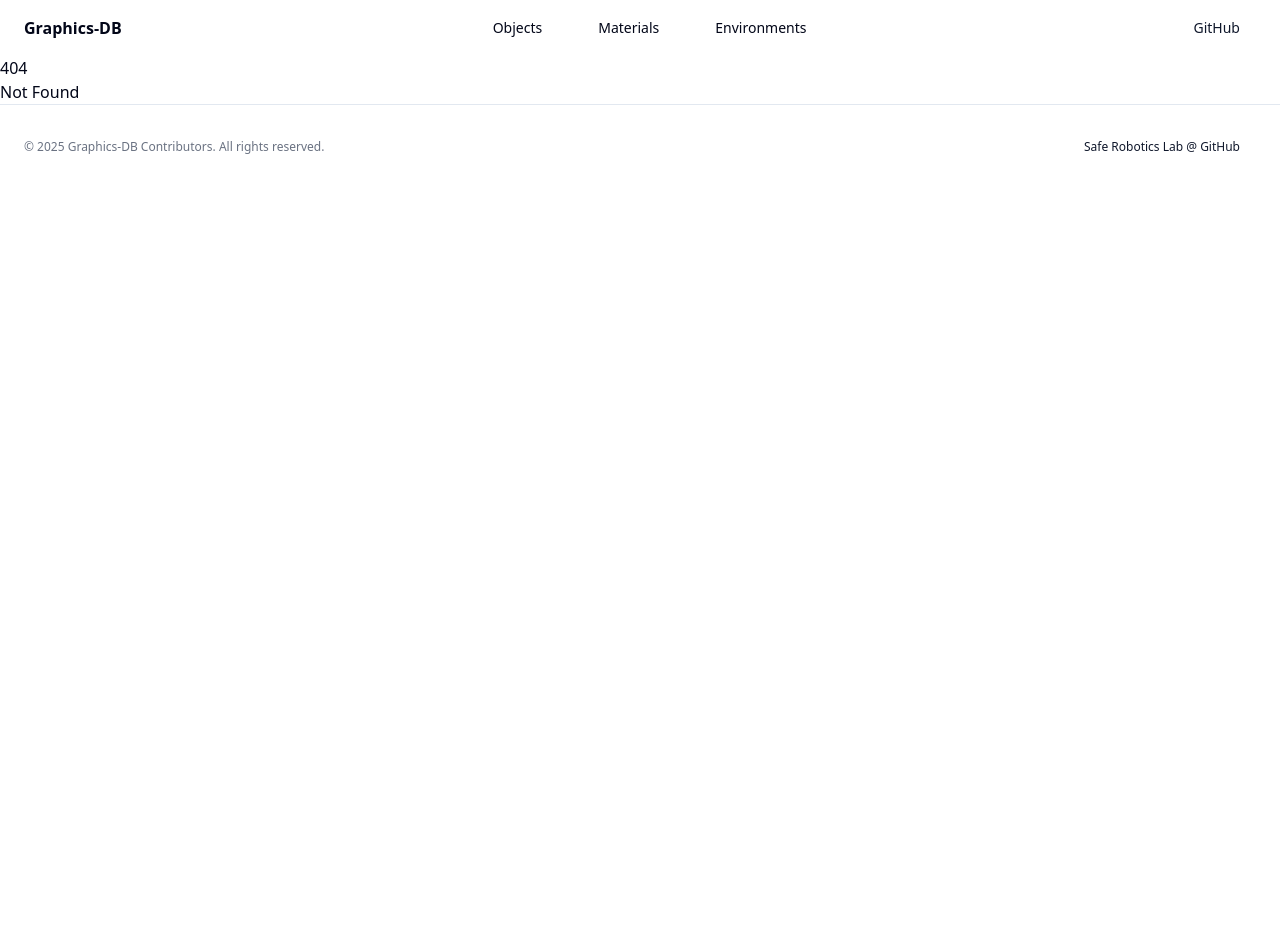
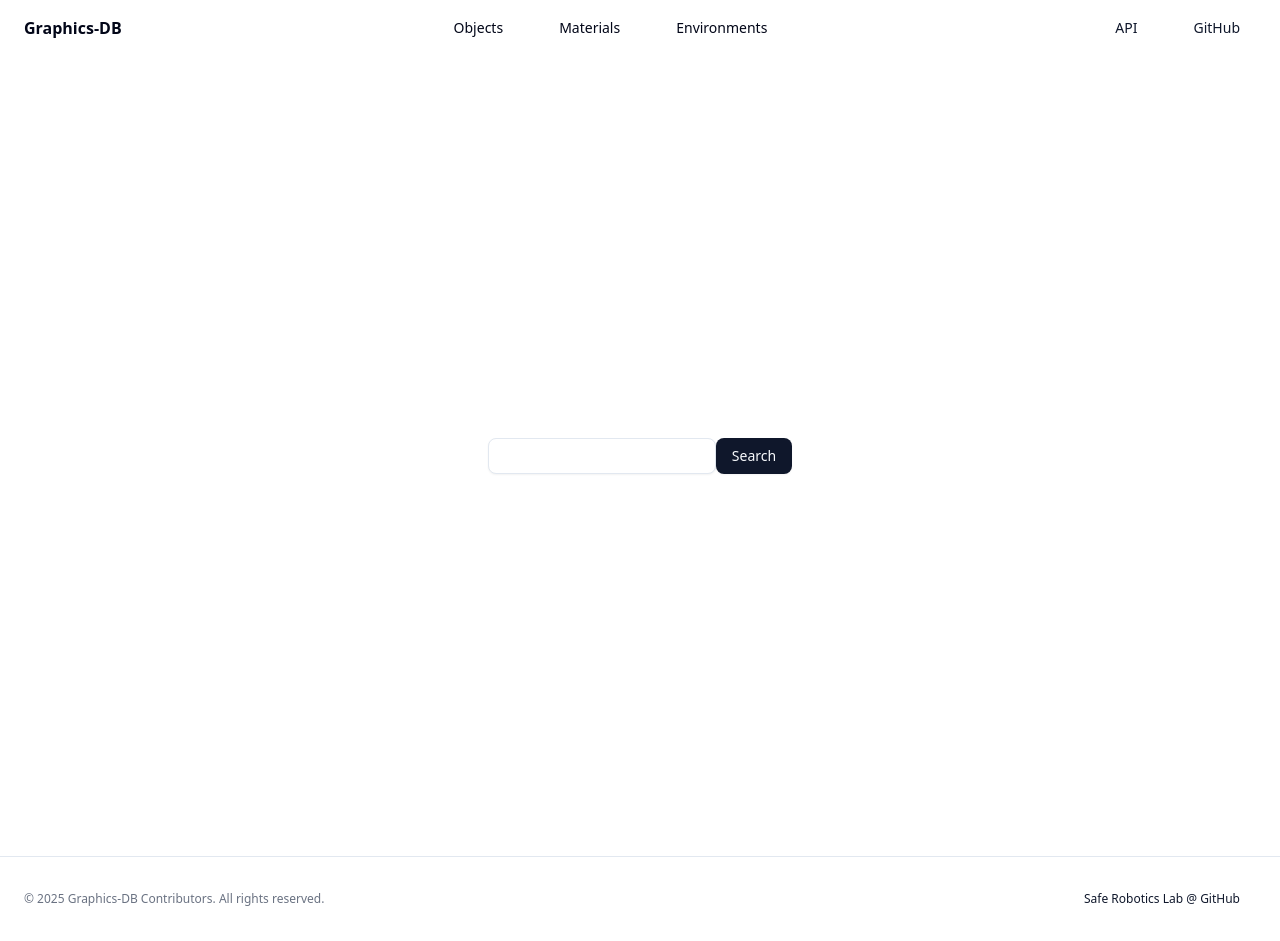
Before and after one commit to SceneBuilder/graphics-db-frontend, a SvelteKit app: page /objects in a window 1280 px wide. Before the commit this address had no page. Before the commit the page ends 800 px from the top, so only its background shows below. Built offline with nearby package versions, Linux system fonts and the light colour scheme.

Commit message:
Added input element for search

```diff
--- /dev/null
+++ b/src/lib/components/ui/input/index.ts
@@ -0,0 +1,7 @@
+import Root from "./input.svelte";
+
+export {
+	Root,
+	//
+	Root as Input,
+};
--- /dev/null
+++ b/src/lib/components/ui/input/input.svelte
@@ -0,0 +1,51 @@
+<script lang="ts">
+	import type { HTMLInputAttributes, HTMLInputTypeAttribute } from "svelte/elements";
+	import { cn, type WithElementRef } from "$lib/utils.js";
+
+	type InputType = Exclude<HTMLInputTypeAttribute, "file">;
+
+	type Props = WithElementRef<
+		Omit<HTMLInputAttributes, "type"> &
+			({ type: "file"; files?: FileList } | { type?: InputType; files?: undefined })
+	>;
+
+	let {
+		ref = $bindable(null),
+		value = $bindable(),
+		type,
+		files = $bindable(),
+		class: className,
+		...restProps
+	}: Props = $props();
+</script>
+
+{#if type === "file"}
+	<input
+		bind:this={ref}
+		data-slot="input"
+		class={cn(
+			"selection:bg-primary dark:bg-input/30 selection:text-primary-foreground border-input ring-offset-background placeholder:text-muted-foreground shadow-xs flex h-9 w-full min-w-0 rounded-md border bg-transparent px-3 pt-1.5 text-sm font-medium outline-none transition-[color,box-shadow] disabled:cursor-not-allowed disabled:opacity-50 md:text-sm",
+			"focus-visible:border-ring focus-visible:ring-ring/50 focus-visible:ring-[3px]",
+			"aria-invalid:ring-destructive/20 dark:aria-invalid:ring-destructive/40 aria-invalid:border-destructive",
+			className
+		)}
+		type="file"
+		bind:files
+		bind:value
+		{...restProps}
+	/>
+{:else}
+	<input
+		bind:this={ref}
+		data-slot="input"
+		class={cn(
+			"border-input bg-background selection:bg-primary dark:bg-input/30 selection:text-primary-foreground ring-offset-background placeholder:text-muted-foreground shadow-xs flex h-9 w-full min-w-0 rounded-md border px-3 py-1 text-base outline-none transition-[color,box-shadow] disabled:cursor-not-allowed disabled:opacity-50 md:text-sm",
+			"focus-visible:border-ring focus-visible:ring-ring/50 focus-visible:ring-[3px]",
+			"aria-invalid:ring-destructive/20 dark:aria-invalid:ring-destructive/40 aria-invalid:border-destructive",
+			className
+		)}
+		{type}
+		bind:value
+		{...restProps}
+	/>
+{/if}
--- a/src/routes/+layout.svelte
+++ b/src/routes/+layout.svelte
@@ -20,7 +20,10 @@
 		<Button variant="ghost" href="/environments" class="text-sm font-medium">Environments</Button>
 	</nav>
 	<nav class="flex gap-4 sm:gap-6">
-		<Button variant="link" href="https://github.com/yunho-c/graphics-db" class="text-sm font-medium">GitHub</Button>
+		<Button variant="link" href="/api-docs" class="text-sm font-medium">API</Button>
+		<Button variant="link" href="https://github.com/yunho-c/graphics-db" class="text-sm font-medium"
+			>GitHub</Button
+		>
 	</nav>
 </header>
 
--- /dev/null
+++ b/src/routes/objects/+page.svelte
@@ -0,0 +1,13 @@
+<script lang="ts">
+	import { Input } from '$lib/components/ui/input/index.js';
+	import { Button } from '$lib/components/ui/button/index.js';
+</script>
+
+<main class="flex min-h-screen flex-col items-center justify-center">
+	<div class="text-center">
+		<div class="flex">
+			<Input />
+			<Button type="submit">Search</Button>
+		</div>
+	</div>
+</main>
```
